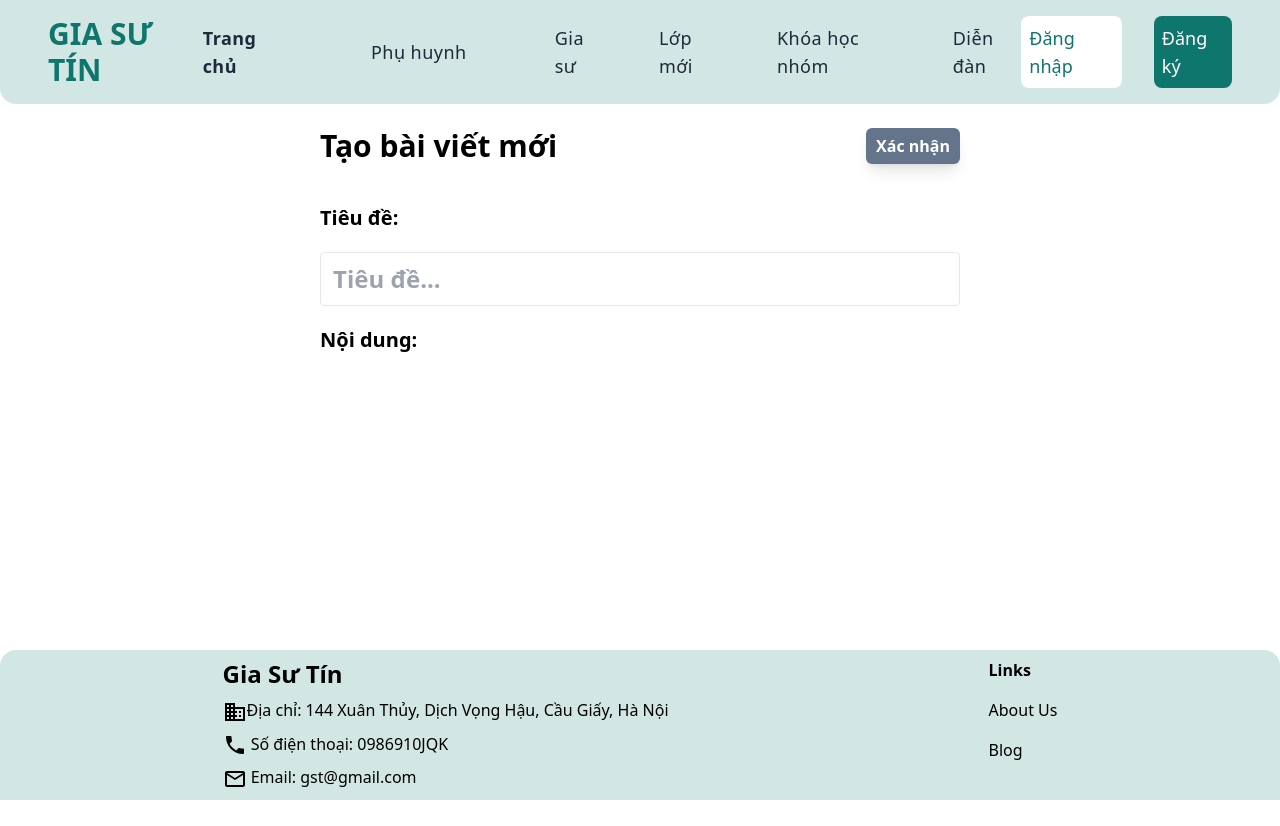
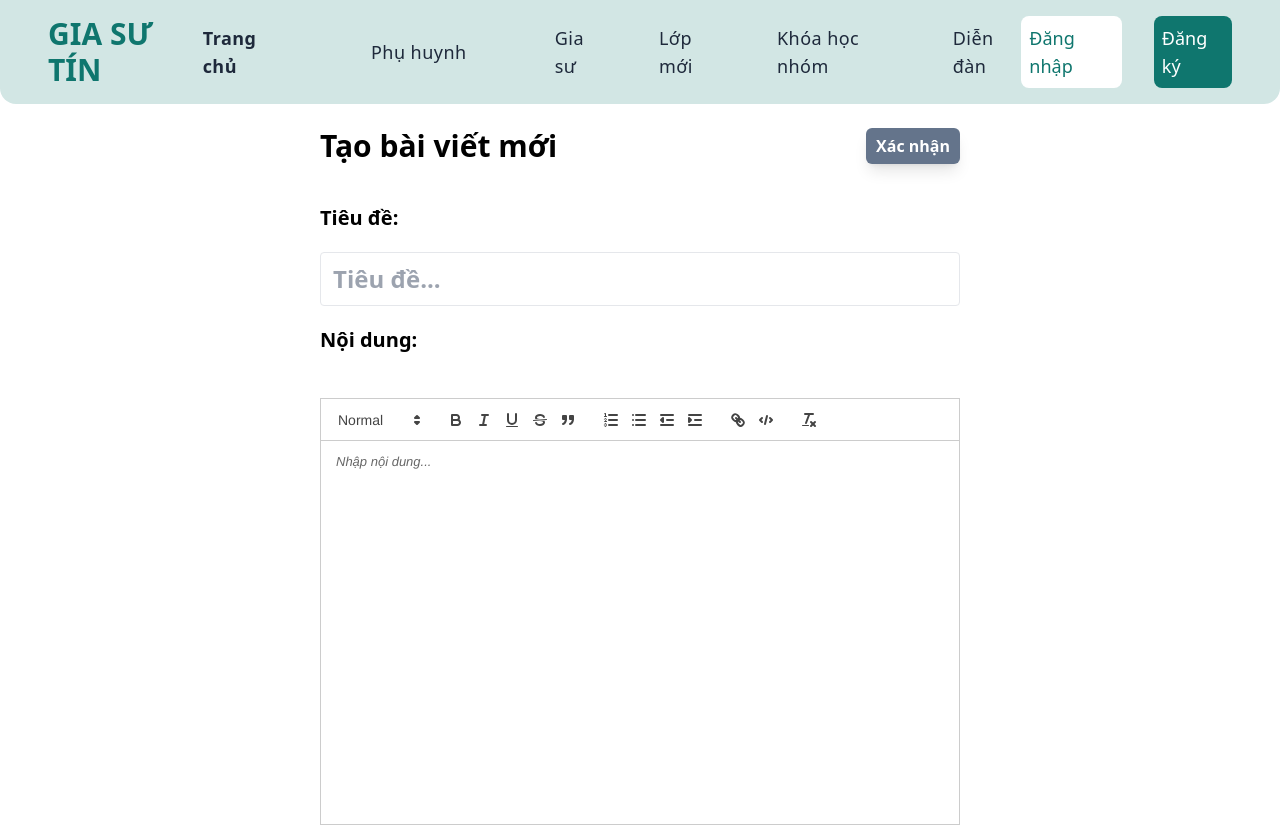
Before and after one commit to quanlhn/giasu-frontend, a Next.js app: page /forum/new_post in a window 1280 px wide. Shown: the top 826 px of the page. Before the commit the page ends 800 px from the top, so only its background shows below. Built offline with nearby package versions, Linux system fonts and the light colour scheme.

Commit message:
document is not defined -v4

```diff
--- a/src/app/forum/new_post/page.tsx
+++ b/src/app/forum/new_post/page.tsx
@@ -112,7 +112,7 @@ const TextEditor = ({ value, onChange, placeholder }: Props) => {
     return (
       <div>
         <input type="text" />
-        {/* <ReactQuill
+        <ReactQuill
           theme="snow"
           value={value || ""}
           modules={modules}
@@ -120,7 +120,7 @@ const TextEditor = ({ value, onChange, placeholder }: Props) => {
           onChange={onChange}
           placeholder={placeholder}
           className="h-96 bg-white"
-        /> */}
+        />
       </div>
     );
 };
```
